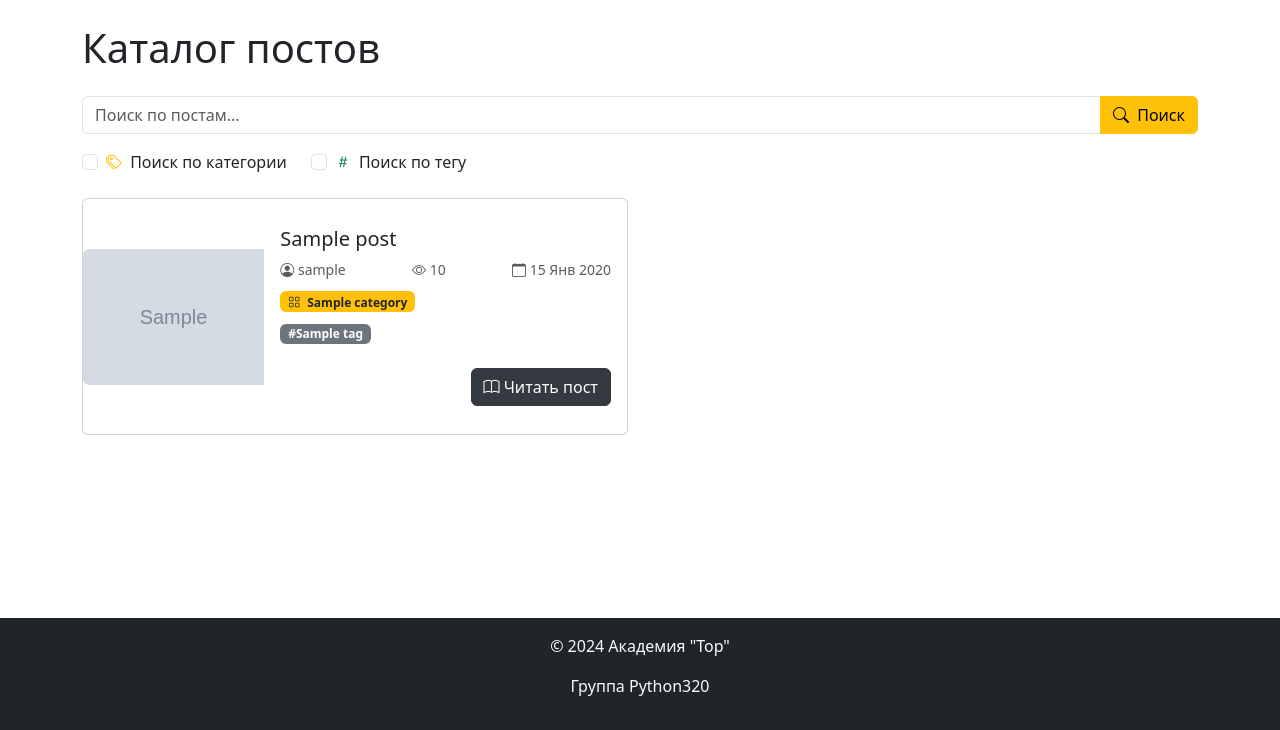
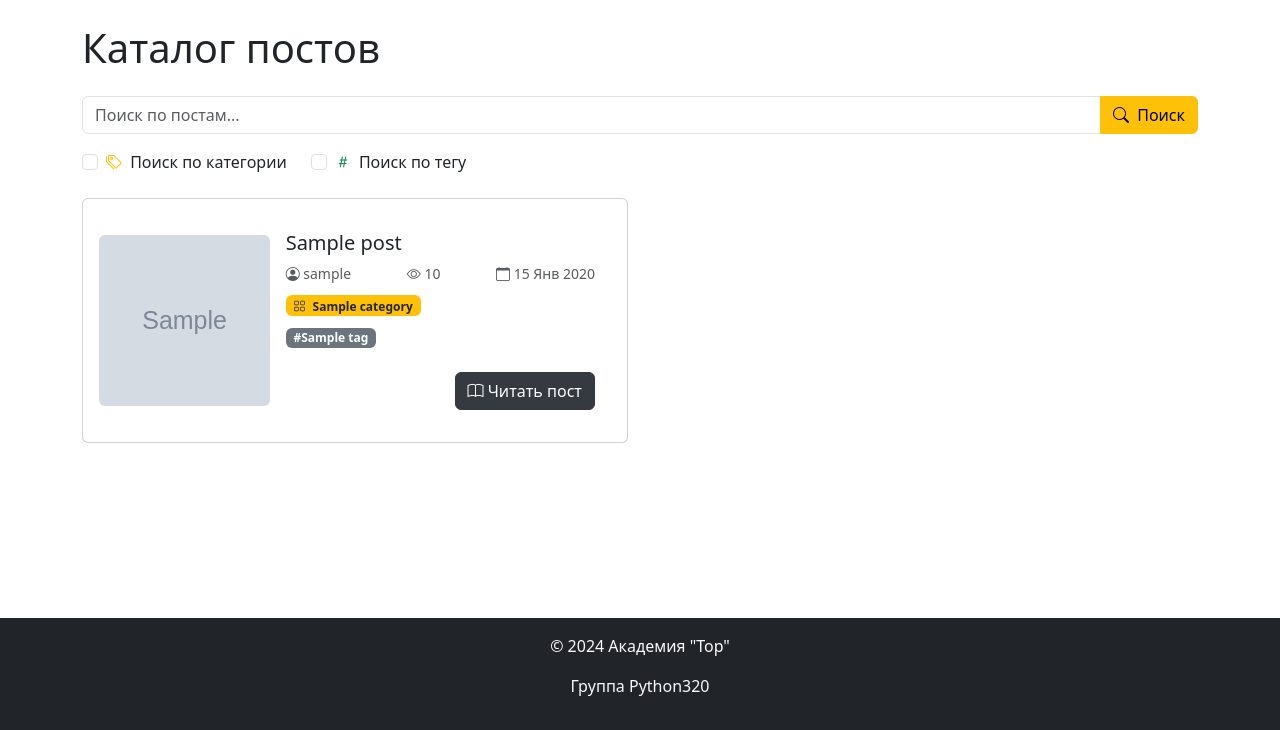
Before and after one commit to Bloedrenn/my_project-online, a Django app: page /blog/blog/ in a window 1280 px wide. Shown: the part 70-800 px from the top of the page. Run offline with Django 5.2, Linux system fonts and the light colour scheme; tables that the repository leaves empty hold one stand-in row (values such as "Sample post"); grey boxes marked "Sample" are stand-in pictures; parts of the project's set-up code (start-up, migrations or seed data) failed here and were passed over; some libraries are stand-ins or nearby versions.

Commit message:
красивое отображение фото в карточках постов блога

```diff
--- a/main/templates/main/post_preview_include.html
+++ b/main/templates/main/post_preview_include.html
@@ -2,20 +2,20 @@
 {% load cache %}
 
 {% cache 60 post_preview post.id %}
-<div class="card mb-4 h-100">
-    <div class="row g-0 h-100 align-items-center">
+<div class="card mb-4">
+    <div class="row g-0 p-3">
         <!-- Колонка с изображением -->
         <div class="col-md-4 d-flex align-items-center justify-content-center">
-            <div class="w-100 h-100 overflow-hidden">
+            <div class="square-image-container">
                 {% if post.cover_image %}
-                    <img src="{{ post.cover_image.url }}" class="img-fluid rounded-start w-100 h-100 object-fit-cover" alt="{{ post.title }}">
+                    <img src="{{ post.cover_image.url }}" class="img-fluid rounded" alt="{{ post.title }}">
                 {% else %}
-                    <img src="{% static 'images/no_image.jpg' %}" class="img-fluid rounded-start w-100 h-100 object-fit-cover" alt="No image">
+                    <img src="{% static 'images/no_image.jpg' %}" class="img-fluid rounded" alt="No image">
                 {% endif %}
             </div>
         </div>
-        <div class="col-md-8 d-flex">
-            <div class="card-body d-flex flex-column">
+        <div class="col-md-8">
+            <div class="card-body d-flex flex-column h-100">
                 <h5 class="card-title">{{ post.title }}</h5>
                 <div class="d-flex flex-wrap justify-content-between align-items-center mb-2">
                     <small class="text-muted me-2">
--- a/static/css/main.css
+++ b/static/css/main.css
@@ -70,17 +70,40 @@ footer {
 .pagination {
   margin-top: 20px;
 }
+
+/* Стиль для ссылок пагинатора */
 .page-link {
   color: #343a40;
   background-color: #fff;
   border: 1px solid #dee2e6;
 }
+
+/* Стиль для активной страницы пагинатора */
 .page-item.active .page-link {
   background-color: #343a40;
   border-color: #343a40;
 }
+
+/* Эффект при наведении на ссылку пагинатора */
 .page-link:hover {
   color: #fff;
   background-color: #343a40;
   border-color: #343a40;
 }
+
+/* Контейнер для квадратного изображения */
+.square-image-container {
+  width: 100%;
+  padding-bottom: 100%; /* Создает квадратный контейнер */
+  position: relative;
+  overflow: hidden;
+}
+/* Стиль для изображения внутри квадратного контейнера */
+.square-image-container img {
+  position: absolute;
+  top: 0;
+  left: 0;
+  width: 100%;
+  height: 100%;
+  object-fit: cover; /* Заполняет контейнер, сохраняя пропорции */
+}
```
